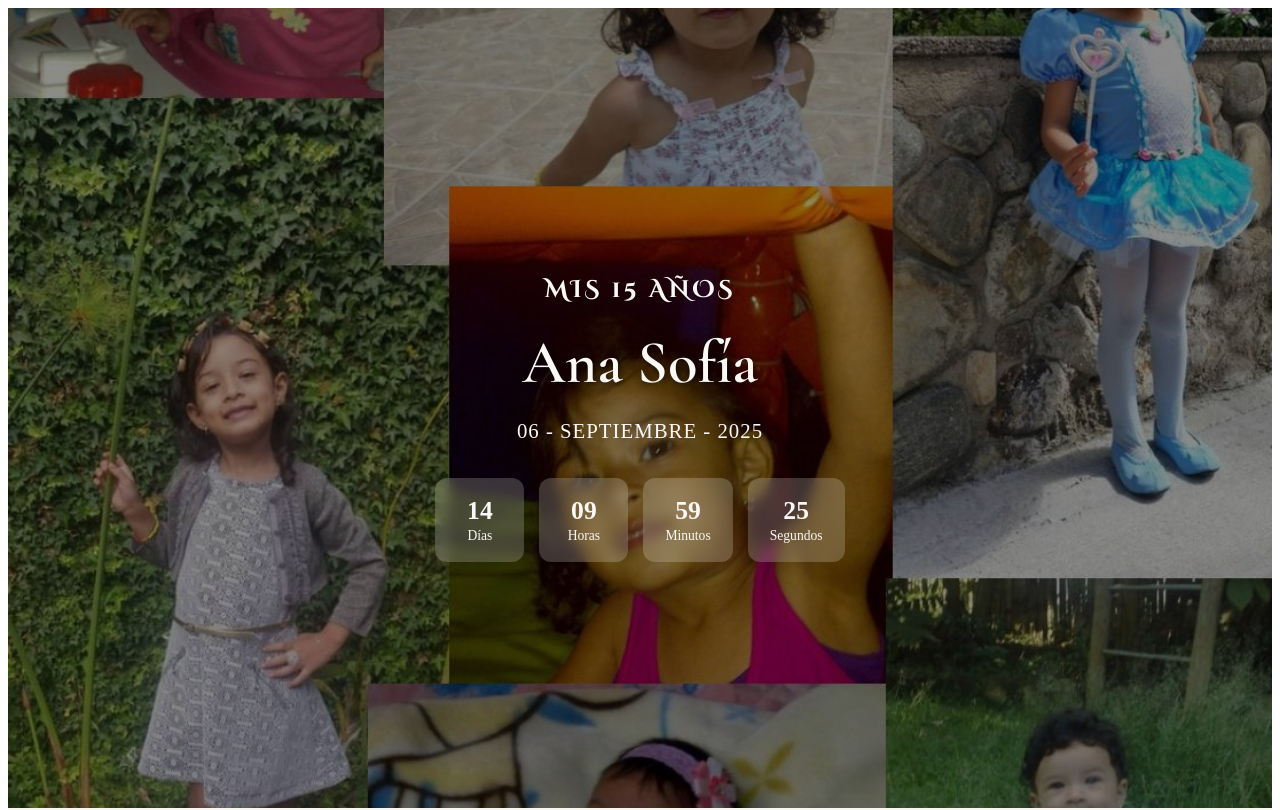
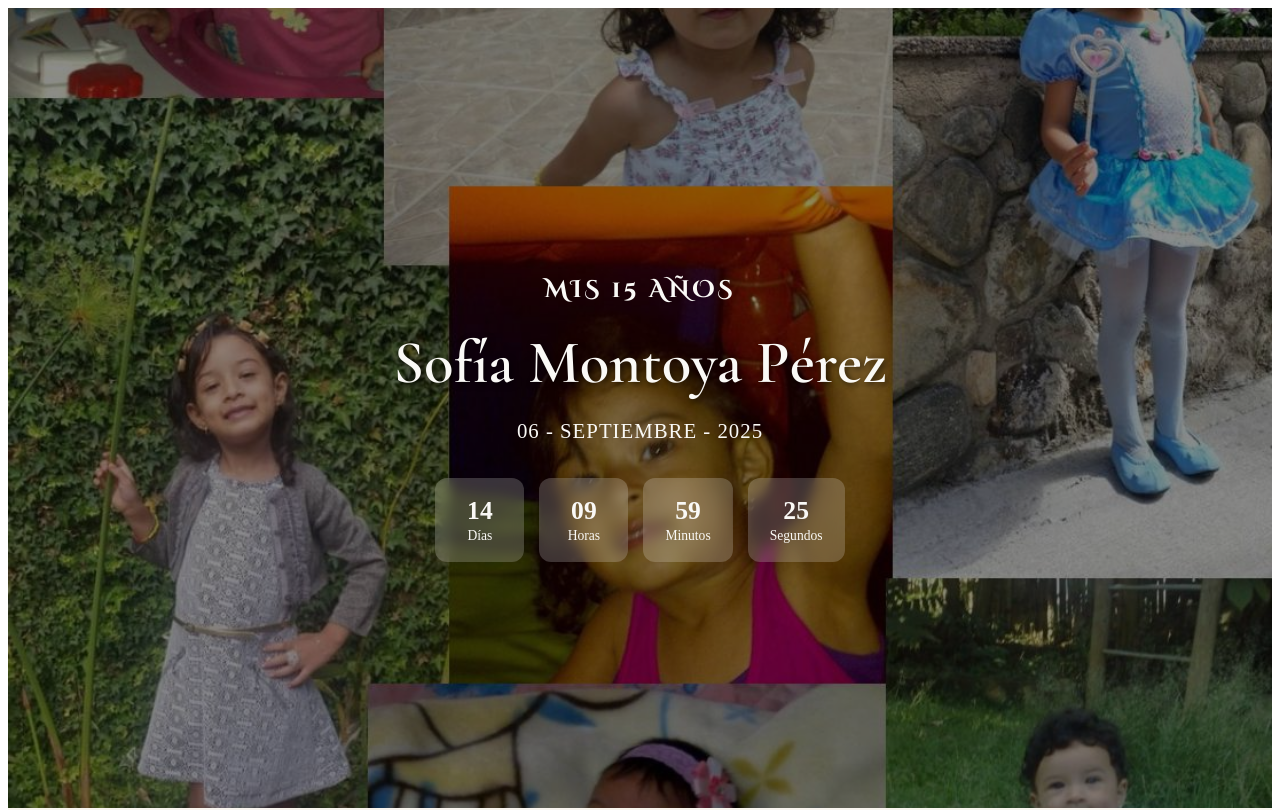
Before and after one commit to Sant-Beco/Invitacion, a plain HTML site: page index.html in a window 1280 px wide. Shown: the top 810 px of the page. Drawn offline with nearby package versions, Linux system fonts and the light colour scheme.

Commit message:
correcciones, mejorar estilo, contador, fondo mas verde, formulario

```diff
--- a/index.html
+++ b/index.html
@@ -15,7 +15,7 @@
   <div class="overlay"></div>
   <div class="contenido-portada">
     <h2 class="subtitulo">MIS 15 AÑOS</h2>
-    <h1 class="nombre">Ana Sofía</h1>
+    <h1 class="nombre">Sofía Montoya Pérez</h1>
     <p class="fecha">06 - SEPTIEMBRE - 2025</p>
 
     <!-- Contador -->
@@ -76,7 +76,6 @@
 
 
 <section class="galeria">
-  <h2 class="estrellas">✨Galería✨</h2>
   <div class="galeria-foto">
     <img src="img/foto_2.jpg" alt="Imagen de portada">
   </div>
```
